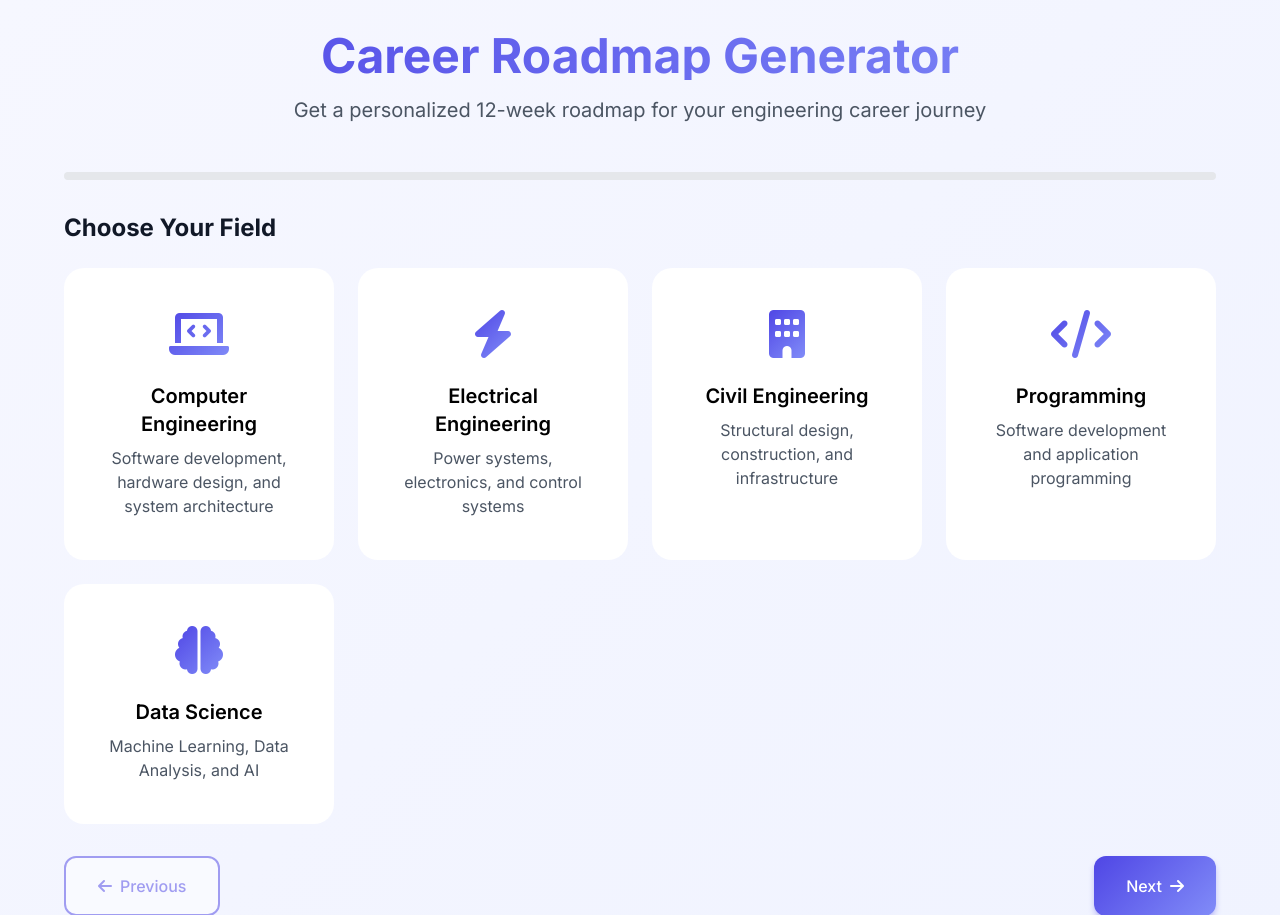
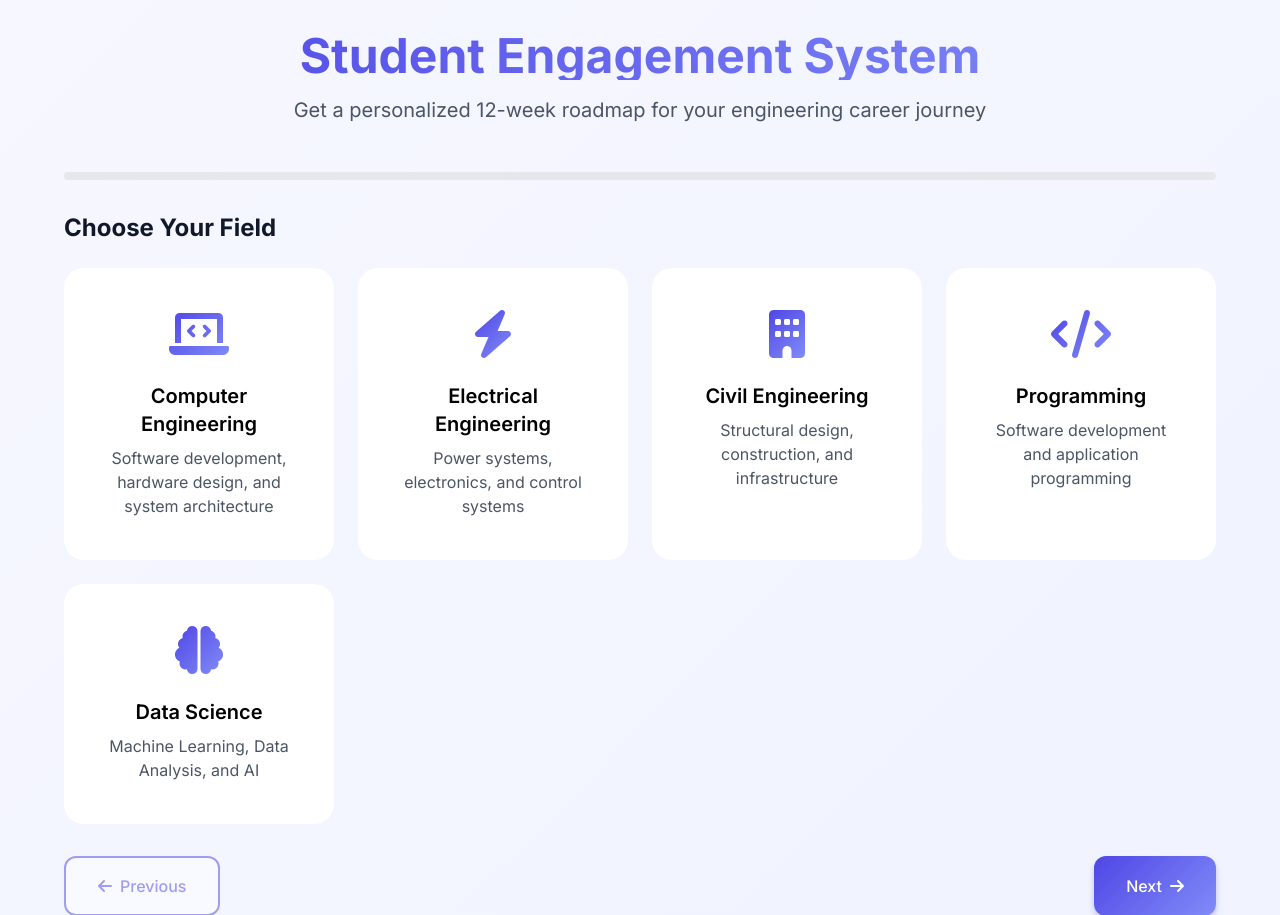
Before and after one commit to hipratham/student-engagement-sys, a Flask app: page / in a window 1280 px wide. Shown: the top 915 px of the page. Run offline with Flask 3, Linux system fonts and the light colour scheme.

Commit message:
Update: Change title to Student Engagement System

```diff
--- a/templates/index.html
+++ b/templates/index.html
@@ -256,7 +256,7 @@
     <div class="container">
         <div class="text-center mb-12 animate-fade-in">
             <h1 class="text-5xl font-bold mb-4 bg-gradient-to-r from-indigo-600 to-indigo-400 bg-clip-text text-transparent">
-                Career Roadmap Generator
+                Student Engagement System
             </h1>
             <p class="text-xl text-gray-600">
                 Get a personalized 12-week roadmap for your engineering career journey
```
